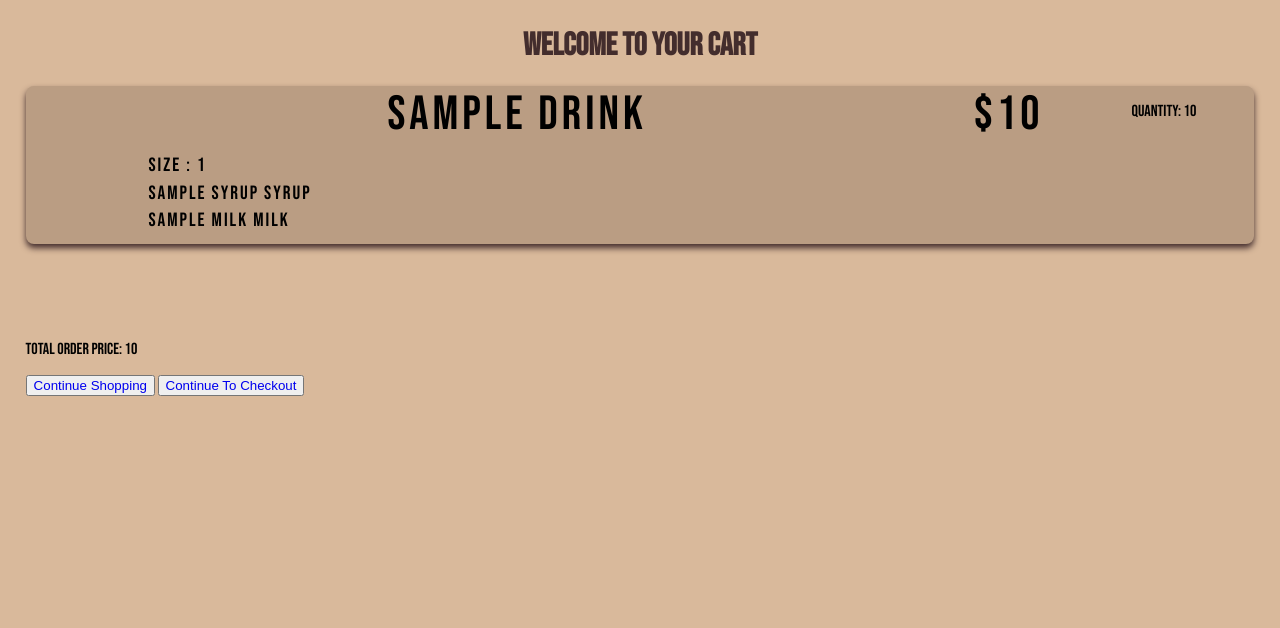
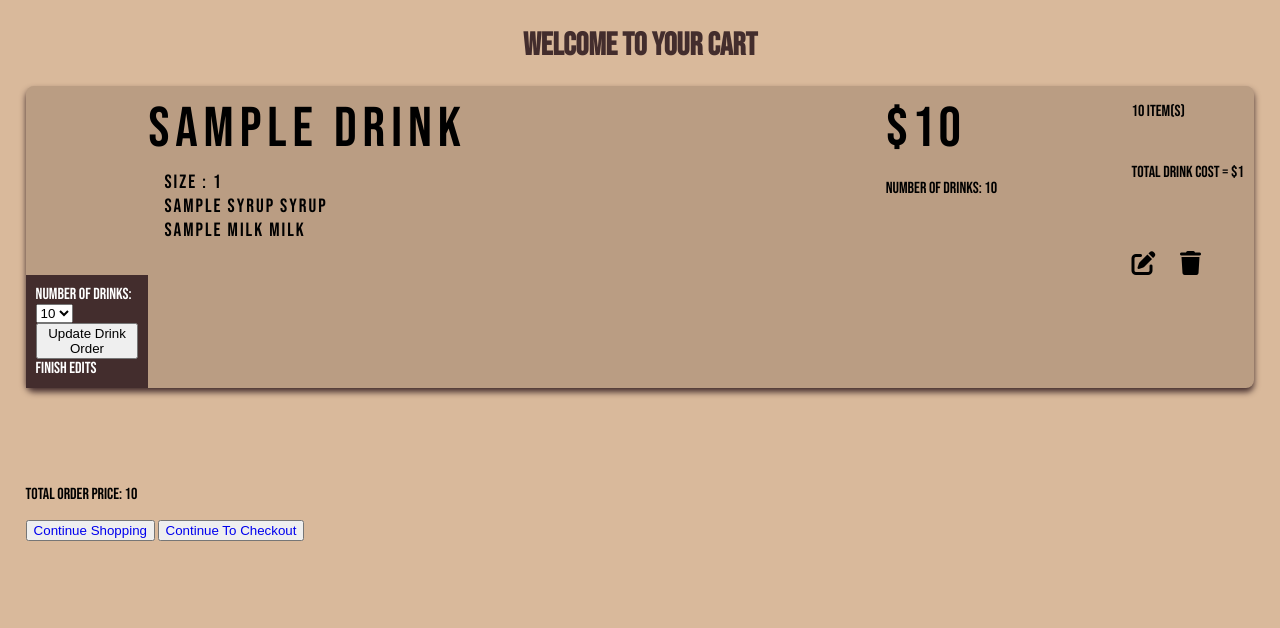
Before and after one commit to mmulvihill13/wishlist, a Django app: template cart/templates/cart/cart.html in a window 1280 px wide. Shown: the part 99-727 px from the top of the page. Run offline with Django 5.2, Linux system fonts and the light colour scheme; the template is opened without the code that fills it: most values are stand-ins (such as "Sample title", 1, 10 or a date in 2020).

Commit message:
cart html/css changes2

```diff
--- a/cart/static/css/cart.css
+++ b/cart/static/css/cart.css
@@ -23,19 +23,19 @@ text-align: center;
 
 .drink-name{
     grid-column: 2;
-    text-align: center;
-    font-size: 3rem;
+    font-size: 3.5rem;
     font-weight: 100;
-    letter-spacing: 4px;
-    margin: 0;
+    letter-spacing: 6px;
+    margin-top: 10px;
+    margin-bottom: 0;
 }
 .price{
     grid-column: 3;
-    text-align: center;
-    font-size: 3rem;
+    font-size: 3.5rem;
     font-weight: 100;
     letter-spacing: 4px;
-    margin: 0;
+    margin-top: 10px;
+    margin-bottom: 0;
 
 }
 
@@ -44,7 +44,10 @@ text-align: center;
     line-height: .5rem;
     font-size: 1.2rem;
     letter-spacing: 2px;
+}
 
+.subcategory p{
+    margin: 1rem;
 }
 
 .quantity{
@@ -56,3 +59,10 @@ text-align: center;
     padding: 10px;
     color: white;
 }
+
+.icon{
+    grid-column: 4;
+    display: flex;
+    flex-direction: row;
+    gap: 20%;
+}
--- a/cart/templates/cart/cart.html
+++ b/cart/templates/cart/cart.html
@@ -4,8 +4,9 @@
 
 {% block content %}
 <link rel="stylesheet" href="{% static 'css/cart.css' %}">
+<link rel="stylesheet" href="https://cdnjs.cloudflare.com/ajax/libs/font-awesome/6.5.0/css/all.min.css">
+<script src="https://code.jquery.com/jquery-3.6.0.min.js"></script>
 
-<script src="https://code.jquery.com/jquery-3.6.0.min.js"></script>
 <div class="page-padding">
 <h1>Welcome to your cart</h1>
 <div class="main-content">
@@ -14,7 +15,7 @@
         <div class="card">
             <h2 class="drink-name">{{drink.drink.name}}</h2>
             <h2 class="price">${{drink.price}}</h2>
-            <p class="quantity">Quantity: {{ drink.quantity }}</p>
+            <p class="quantity">{{ drink.quantity }} item(s)</p>
             {% if drink.extra_shots == "extra" %}
                 Extra Shots: 1
             {% endif %}
@@ -30,10 +31,15 @@
                 <p>{{drink.syrup}} Syrup</p>
                 <p>{{drink.milk}} Milk</p>
             </div>
-            <!-- <p>Number of Drinks: {{drink.quantity}}</p>
+            <p>Number of Drinks: {{drink.quantity}}</p>
             Total Drink cost = ${{ drink.total_price }}
             <br>
-            <button onclick="openModal('customModal{{ drink.drink.name }}--{{drink.size}}--{{drink.id}}--{{drink.milk}}')">Edit Drink for {{ drink.drink.name }}</button>
+            <div class="icon">
+                <i onclick="openModal('customModal{{ drink.drink.name }}--{{drink.size}}--{{drink.id}}--{{drink.milk}}')" class="fa-solid fa-pen-to-square"></i>
+                <i type="button" data-index="{{drink.id}}" data-size="{{drink.size}}" data-milk="{{drink.milk}}" data-syrup="{{drink.syrup}}"
+                data-extrashots="{{ drink.extra_shots }}" class="fa-solid fa-trash delete-drink">
+                </i>
+            </div>
 
             <div id="customModal{{ drink.drink.name }}--{{drink.size}}--{{drink.id}}--{{drink.milk}}" class="modal">
                 <div class="modal-content">
@@ -55,11 +61,6 @@
                 </div>
             </div>
 
-            <button type="button" data-index="{{drink.id}}" data-size="{{drink.size}}" data-milk="{{drink.milk}}" data-syrup="{{drink.syrup}}"
-             data-extrashots="{{ drink.extra_shots }}"class="btn btn-danger delete-drink">
-                Remove From Cart
-            </button>
- -->
         </div>
         {% endfor %}
     </div>
```
